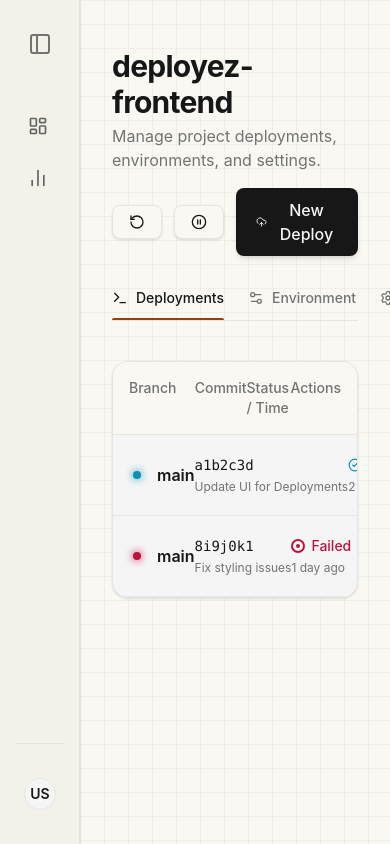
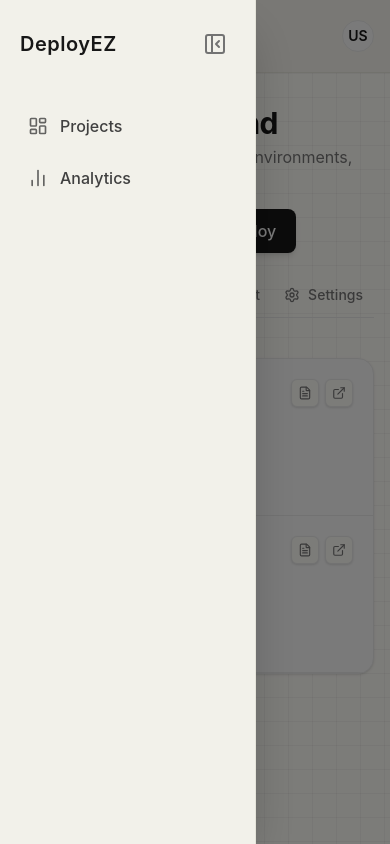
Before and after one commit to tagda-coder/DeployEZ, a React (Vite) app in the folder Frontend/: page /project/deployez-frontend in a window 390 px wide. Both pictures are taken after a click on the button 40 px from the left and 44 px from the top of the page. Built offline with nearby package versions, Linux system fonts and the light colour scheme; no server answers.

Commit message:
feat: implement responsive mobile layout for deployment table and main application navigation

```diff
--- a/Frontend/src/features/dashboard/pages/ProjectOverview.jsx
+++ b/Frontend/src/features/dashboard/pages/ProjectOverview.jsx
@@ -78,7 +78,8 @@ const ProjectOverview = () => {
       <div className="mt-4 flex flex-col relative z-10 w-full max-w-6xl">
         {activeTab === "deployments" && (
           <div className="bg-(--card-bg) border border-(--card-border) rounded-2xl overflow-hidden shadow-sm animate-in fade-in duration-300">
-             <div className="grid grid-cols-[1.5fr_1fr_1fr_1fr] p-4 border-b border-(--card-border) bg-(--bg-base) text-sm font-medium text-(--text-muted)">
+             {/* Table Header (hidden on mobile) */}
+             <div className="hidden md:grid grid-cols-[1.5fr_1fr_1fr_1fr] p-4 border-b border-(--card-border) bg-(--bg-base) text-sm font-medium text-(--text-muted)">
                <div>Branch</div>
                <div>Commit</div>
                <div>Status / Time</div>
@@ -87,26 +88,47 @@ const ProjectOverview = () => {
 
              <div className="flex flex-col">
                {project?.deployments?.map((dep, i) => (
-                  <div key={i} className="grid grid-cols-[1.5fr_1fr_1fr_1fr] items-center p-5 border-b border-(--card-border) hover:bg-(--bg-base) transition-all duration-300 group">
+                  <div key={i} className="flex flex-col md:grid md:grid-cols-[1.5fr_1fr_1fr_1fr] gap-3 md:gap-0 md:items-center p-5 border-b border-(--card-border) hover:bg-(--bg-base) transition-all duration-300 group">
 
-                    {/* Branch info */}
-                    <div className="flex items-center gap-4">
-                      <div className={`w-2 h-2 rounded-full shadow-[0_0_8px_currentColor] ${dep.status === 'Success' ? 'bg-(--status-success) text-(--status-success)' : dep.status === 'Building' ? 'bg-(--status-warning) text-(--status-warning) animate-pulse' : 'bg-(--status-error) text-(--status-error)'}`}></div>
-                      <div className="flex flex-col">
-                        <Link to={`/project/${id || 'deployez-frontend'}/deploy/${dep.id}`} className="font-semibold text-(--text-primary) hover:text-(--color-accent) transition-colors">
+                    {/* Mobile Header: Branch & Actions */}
+                    <div className="flex items-center justify-between md:hidden w-full">
+                      <div className="flex items-center gap-3">
+                        <div className={`w-2 h-2 rounded-full shrink-0 shadow-[0_0_8px_currentColor] ${dep.status === 'Success' ? 'bg-(--status-success) text-(--status-success)' : dep.status === 'Building' ? 'bg-(--status-warning) text-(--status-warning) animate-pulse' : 'bg-(--status-error) text-(--status-error)'}`}></div>
+                        <Link to={`/project/${id || 'deployez-frontend'}/deploy/${dep.id}`} className="font-semibold text-(--text-primary) hover:text-(--color-accent) transition-colors truncate max-w-[200px]">
+                          {dep.branch}
+                        </Link>
+                      </div>
+                      <div className="flex items-center gap-1.5">
+                        <Link to={`/project/${id || 'deployez-frontend'}/deploy/${dep.id}`} className="p-1.5 bg-(--bg-base) border border-(--card-border) rounded-md shadow-sm text-(--text-muted) hover:text-(--text-primary)">
+                           <FileText className="w-3.5 h-3.5" />
+                        </Link>
+                        <a href={`https://${project?.url || id + '.deployez.app'}`} target="_blank" rel="noreferrer" className="p-1.5 bg-(--bg-base) border border-(--card-border) rounded-md shadow-sm text-(--text-muted) hover:text-(--text-primary)">
+                           <ExternalLink className="w-3.5 h-3.5" />
+                        </a>
+                      </div>
+                    </div>
+
+                    {/* Desktop Branch info */}
+                    <div className="hidden md:flex items-center gap-4">
+                      <div className={`w-2 h-2 rounded-full shrink-0 shadow-[0_0_8px_currentColor] ${dep.status === 'Success' ? 'bg-(--status-success) text-(--status-success)' : dep.status === 'Building' ? 'bg-(--status-warning) text-(--status-warning) animate-pulse' : 'bg-(--status-error) text-(--status-error)'}`}></div>
+                      <div className="flex flex-col min-w-0">
+                        <Link to={`/project/${id || 'deployez-frontend'}/deploy/${dep.id}`} className="font-semibold text-(--text-primary) hover:text-(--color-accent) transition-colors truncate">
                           {dep.branch}
                         </Link>
                       </div>
                     </div>
 
                     {/* Commit info */}
-                    <div className="flex flex-col justify-center">
-                      <span className="text-sm font-medium font-mono text-(--text-primary)">{dep.commit}</span>
-                      <span className="text-xs text-(--text-muted) truncate max-w-[180px] mt-1" title={dep.commitMsg}>{dep.commitMsg}</span>
+                    <div className="flex flex-col justify-center pl-5 md:pl-0">
+                      <div className="flex items-center gap-2">
+                        <GitCommit className="w-3.5 h-3.5 text-(--text-muted) md:hidden" />
+                        <span className="text-sm font-medium font-mono text-(--text-primary)">{dep.commit}</span>
+                      </div>
+                      <span className="text-xs text-(--text-muted) truncate md:max-w-[180px] mt-1 ml-5 md:ml-0" title={dep.commitMsg}>{dep.commitMsg}</span>
                     </div>
 
                     {/* Status & Time */}
-                    <div className="flex flex-col justify-center">
+                    <div className="flex items-center md:flex-col md:items-start md:justify-center gap-3 md:gap-0 pl-5 md:pl-0 mt-1 md:mt-0">
                       <div className="flex items-center gap-1.5">
                         {dep.status === 'Success' && <CheckCircle2 className="w-3.5 h-3.5 text-(--status-success)" />}
                         {dep.status === 'Building' && <Clock className="w-3.5 h-3.5 text-(--status-warning)" />}
@@ -115,11 +137,12 @@ const ProjectOverview = () => {
                           {dep.status}
                         </span>
                       </div>
-                      <span className="text-xs text-(--text-muted) mt-1">{dep.time}</span>
+                      <span className="hidden md:inline text-xs text-(--text-muted) mt-1">{dep.time}</span>
+                      <span className="md:hidden text-xs text-(--text-muted) border-l border-(--card-border) pl-3">{dep.time}</span>
                     </div>
 
-                    {/* Actions */}
-                    <div className="flex items-center justify-end gap-2 opacity-0 group-hover:opacity-100 transition-opacity duration-300">
+                    {/* Desktop Actions */}
+                    <div className="hidden md:flex items-center justify-end gap-2 opacity-0 group-hover:opacity-100 transition-opacity duration-300">
                       <Link to={`/project/${id || 'deployez-frontend'}/deploy/${dep.id}`} className="p-2 bg-(--bg-base) border border-(--card-border) rounded-lg hover:border-(--color-accent) hover:text-(--color-accent) transition-colors shadow-sm text-(--text-muted)" title="View Logs">
                          <FileText className="w-4 h-4" />
                       </Link>
--- a/Frontend/src/features/shared/components/Layout.jsx
+++ b/Frontend/src/features/shared/components/Layout.jsx
@@ -6,6 +6,7 @@ import {
   PanelLeft,
   LogOut,
   Settings as SettingsIcon,
+  Menu,
 } from "lucide-react";
 import { useState, useRef, useEffect } from "react";
 import BackgroundPattern from "./BackgroundPattern";
@@ -14,15 +15,29 @@ import SettingsModal from "../../dashboard/pages/SettingsModal"
 
 const Layout = () => {
   const [isCollapsed, setIsCollapsed] = useState(false);
+  const [isMobileOpen, setIsMobileOpen] = useState(false);
   const [showUserMenu, setShowUserMenu] = useState(false);
   const [showSettingsModal, setShowSettingsModal] = useState(false);
-  const menuRef = useRef(null);
+  const mobileMenuRef = useRef(null);
+  const desktopMenuRef = useRef(null);
 
   // Close modal when clicking outside or pressing Escape
   useEffect(() => {
     const handleClickOutside = (event) => {
-      if (menuRef.current && !menuRef.current.contains(event.target)) {
+      const clickedOutsideMobile = mobileMenuRef.current && !mobileMenuRef.current.contains(event.target);
+      const clickedOutsideDesktop = desktopMenuRef.current && !desktopMenuRef.current.contains(event.target);
+
+      // If the clicked element is inside ANY of the user menu popovers, do not close.
+      // Wait, if it clicked OUTSIDE both, close it.
+      if ((!mobileMenuRef.current || clickedOutsideMobile) && (!desktopMenuRef.current || clickedOutsideDesktop)) {
+        // Only close if it's not the user button itself being clicked
+        // The buttons themselves should handle toggling, but to prevent race conditions,
+        // we should ensure it's not a click on the toggle button. A simple fix is just closing it.
+        // But clicking the button might re-open it.
+        // A better approach is to let the button stop propagation or check closest.
+        if (!event.target.closest('.user-menu-trigger')) {
           setShowUserMenu(false);
+        }
       }
     };
     const handleEscape = (event) => {
@@ -45,19 +60,83 @@ const Layout = () => {
   ];
 
   return (
-    <div className="flex h-screen w-full bg-(--bg-base) text-(--text-base) overflow-hidden">
+    <div className="flex flex-col md:flex-row h-screen w-full bg-(--bg-base) text-(--text-base) overflow-hidden relative">
+
+      {/* Mobile Top Nav */}
+      <div className="md:hidden flex items-center justify-between p-4 border-b border-(--sidebar-border) bg-(--sidebar-bg) z-30 shrink-0">
+        <div className="flex items-center gap-3">
+          <button
+            onClick={() => setIsMobileOpen(true)}
+            className="p-2 -ml-2 text-(--text-muted) hover:text-(--text-primary) hover:bg-(--card-bg) rounded-xl transition-colors"
+          >
+            <Menu className="w-6 h-6" />
+          </button>
+          <span className="text-xl font-bold tracking-wide text-(--text-primary)">
+            DeployEZ
+          </span>
+        </div>
+
+        {/* Mobile User Profile */}
+        <div className="relative">
+          <button
+            onClick={() => setShowUserMenu(!showUserMenu)}
+            className="w-8 h-8 rounded-full bg-(--card-bg) border border-(--card-border) flex items-center justify-center text-sm font-semibold user-menu-trigger"
+          >
+            US
+          </button>
+          {showUserMenu && (
+            <div
+              ref={mobileMenuRef}
+              className="absolute top-full right-0 mt-2 w-56 bg-(--card-bg) border border-(--card-border) rounded-xl shadow-lg flex flex-col p-2 animate-in fade-in slide-in-from-top-2 z-50"
+            >
+              <div className="px-3 py-2 border-b border-(--card-border) mb-2">
+                <p className="text-sm font-semibold text-(--text-primary)">user@deployez.com</p>
+              </div>
+              <div className="flex items-center justify-between px-3 py-2 hover:bg-(--bg-base) rounded-lg transition-colors cursor-default">
+                <span className="text-sm font-medium text-(--text-muted)">Theme</span>
+                <ThemeToggle style="p-1.5" />
+              </div>
+              <button
+                onClick={() => {
+                  setShowSettingsModal(true);
+                  setShowUserMenu(false);
+                }}
+                className="flex items-center gap-2 px-3 py-2 text-sm font-medium text-(--text-muted) hover:text-(--text-primary) hover:bg-(--bg-base) rounded-lg transition-colors w-full text-left"
+              >
+                <SettingsIcon className="w-4 h-4" />
+                Account Settings
+              </button>
+              <button className="flex items-center gap-2 px-3 py-2 text-sm font-medium text-red-500 hover:bg-red-500/10 rounded-lg transition-colors w-full text-left mt-1">
+                <LogOut className="w-4 h-4" />
+                Log out
+              </button>
+            </div>
+          )}
+        </div>
+      </div>
+
+      {/* Mobile Sidebar Overlay */}
+      {isMobileOpen && (
+        <div
+          className="fixed inset-0 bg-black/50 z-40 md:hidden"
+          onClick={() => setIsMobileOpen(false)}
+        />
+      )}
+
       {/* Sidebar */}
       <aside
-        className={`${isCollapsed ? "w-20" : "w-64"} relative border-r border-(--sidebar-border) bg-(--sidebar-bg) flex flex-col justify-between py-6 shrink-0 transition-[width] duration-300 ease-in-out z-20 shadow-sm`}
+        className={`fixed md:relative top-0 left-0 h-full bg-(--sidebar-bg) border-r border-(--sidebar-border) flex flex-col justify-between py-6 shrink-0 z-50 shadow-2xl md:shadow-sm transition-all duration-300 ease-in-out ${
+          isCollapsed ? "w-20" : "w-64"
+        } ${isMobileOpen ? "translate-x-0" : "-translate-x-full md:translate-x-0"}`}
       >
         <div className="flex flex-col h-full overflow-hidden">
           <div
-            className={`flex items-center mb-10 px-5 whitespace-nowrap overflow-hidden transition-all duration-300`}
+            className={`flex items-center justify-between mb-10 px-5 whitespace-nowrap overflow-hidden transition-all duration-300`}
           >
-
+            <div className="flex items-center gap-3">
               <button
                 onClick={() => setIsCollapsed(!isCollapsed)}
-              className="p-2 text-(--text-muted) hover:text-(--text-primary) hover:bg-(--card-bg) rounded-xl transition-colors outline-none"
+                className="hidden md:block p-2 text-(--text-muted) hover:text-(--text-primary) hover:bg-(--card-bg) rounded-xl transition-colors outline-none"
               >
                 {isCollapsed ? (
                   <PanelLeft className="w-6 h-6" />
@@ -65,11 +144,20 @@ const Layout = () => {
                   <PanelLeftClose className="w-6 h-6" />
                 )}
               </button>
-            {!isCollapsed && (
+              {(!isCollapsed || isMobileOpen) && (
                 <span className="text-xl font-semibold tracking-wide text-(--text-primary) animate-in fade-in duration-300">
                   DeployEZ
                 </span>
               )}
+            </div>
+
+            {/* Mobile Close Button inside sidebar */}
+            <button
+              className="md:hidden p-2 text-(--text-muted) hover:text-(--text-primary) hover:bg-(--card-bg) rounded-xl"
+              onClick={() => setIsMobileOpen(false)}
+            >
+              <PanelLeftClose className="w-6 h-6" />
+            </button>
           </div>
 
           <nav className="flex flex-col gap-2 px-4">
@@ -78,6 +166,7 @@ const Layout = () => {
                 key={item.name}
                 to={item.path}
                 end={item.path === "/"}
+                onClick={() => setIsMobileOpen(false)}
                 className={({ isActive }) =>
                   `flex items-center gap-3 px-3 py-2.5 rounded-xl transition-all duration-300 font-medium group overflow-hidden whitespace-nowrap ${
                     isActive
@@ -85,11 +174,11 @@ const Layout = () => {
                       : "text-(--sidebar-text) hover:bg-(--card-bg) hover:text-(--text-muted-hover)"
                   }`
                 }
-                title={isCollapsed ? item.name : ""}
+                title={isCollapsed && !isMobileOpen ? item.name : ""}
               >
                 <item.icon className="w-5 h-5 opacity-80 shrink-0 group-hover:scale-110 transition-transform duration-300" />
                 <span
-                  className={`transition-opacity duration-300 ${isCollapsed ? "opacity-0" : "opacity-100"}`}
+                  className={`transition-opacity duration-300 ${isCollapsed && !isMobileOpen ? "opacity-0" : "opacity-100"}`}
                 >
                   {item.name}
                 </span>
@@ -98,17 +187,17 @@ const Layout = () => {
           </nav>
         </div>
 
-        <div className="px-4 mt-auto">
+        <div className="px-4 mt-auto hidden md:block">
           <div className="pt-6 border-t border-(--sidebar-border) relative">
             <button
               onClick={() => setShowUserMenu(!showUserMenu)}
-              className="w-full flex items-center gap-3 p-2 rounded-xl hover:bg-(--card-bg) transition-colors overflow-hidden whitespace-nowrap"
+              className="w-full flex items-center gap-3 p-2 rounded-xl hover:bg-(--card-bg) transition-colors overflow-hidden whitespace-nowrap user-menu-trigger"
             >
               <div className="w-8 h-8 rounded-full bg-(--card-bg) border border-(--card-border) flex items-center justify-center text-sm font-semibold shrink-0">
                 US
               </div>
               <div
-                className={`flex flex-col items-start transition-opacity duration-300 ${isCollapsed ? "opacity-0 w-0" : "opacity-100"}`}
+                className={`flex flex-col items-start transition-opacity duration-300 ${isCollapsed && !isMobileOpen ? "opacity-0 w-0" : "opacity-100"}`}
               >
                 <span className="text-sm font-medium text-(--text-primary)">
                   User
@@ -117,10 +206,10 @@ const Layout = () => {
               </div>
             </button>
 
-            {/* User Settings Modal / Popover */}
+            {/* Desktop User Settings Modal / Popover */}
             {showUserMenu && (
               <div
-                ref={menuRef}
+                ref={desktopMenuRef}
                 className="absolute bottom-full left-4 mb-2 w-56 bg-(--card-bg) border border-(--card-border) rounded-xl shadow-lg flex flex-col p-2 animate-in fade-in slide-in-from-bottom-2 z-50"
               >
                 <div className="px-3 py-2 border-b border-(--card-border) mb-2">
@@ -160,7 +249,7 @@ const Layout = () => {
       {/* Main Content */}
       <main className="flex-1 relative flex flex-col h-full overflow-hidden">
         <BackgroundPattern />
-        <div className="flex-1 overflow-y-auto p-8 lg:p-12 relative z-10 w-full mx-auto max-w-[1600px]">
+        <div className="flex-1 overflow-y-auto p-4 sm:p-8 lg:p-12 relative z-10 w-full mx-auto max-w-[1600px]">
           <Outlet />
         </div>
       </main>
```
Also changed, not shown: Frontend/src/features/dashboard/pages/Environment.jsx (+23 -10 lines). Lines whose indentation alone changed are shown as unchanged.
